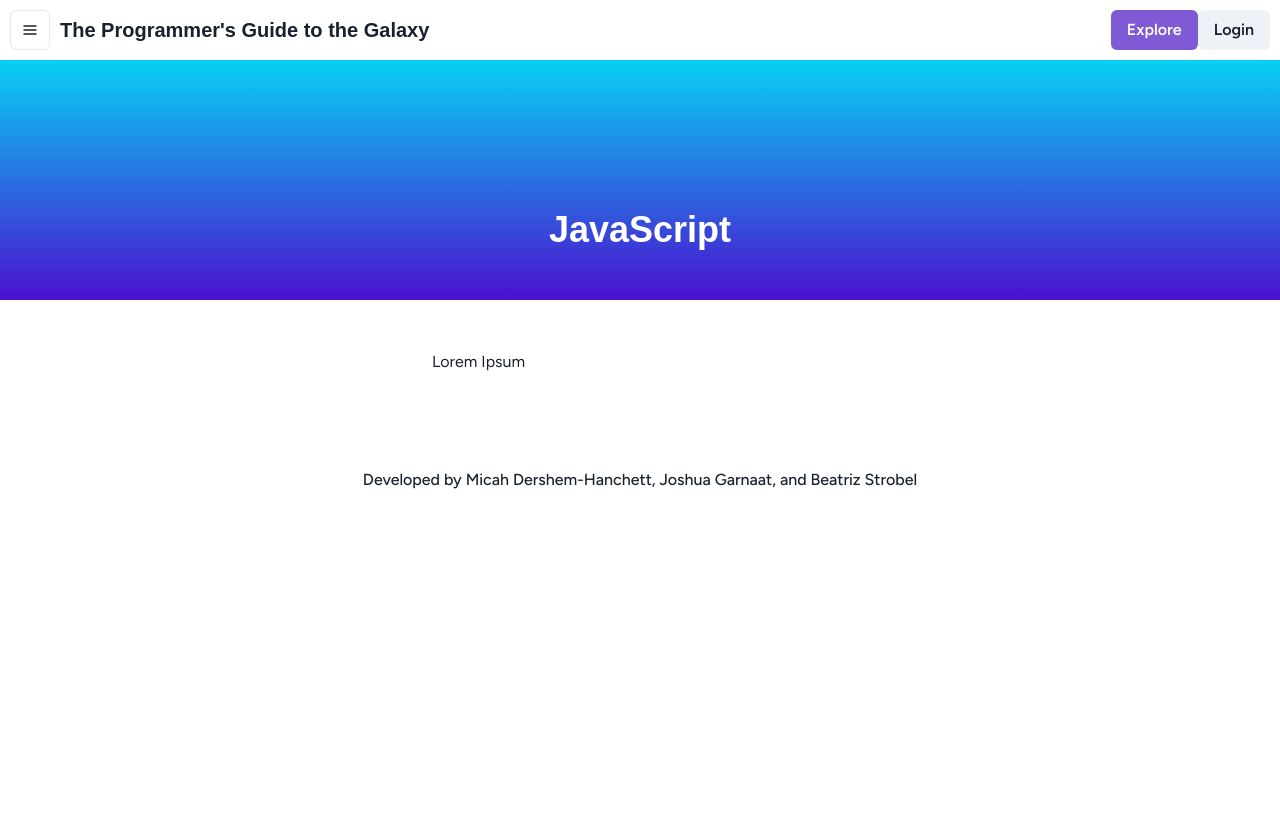
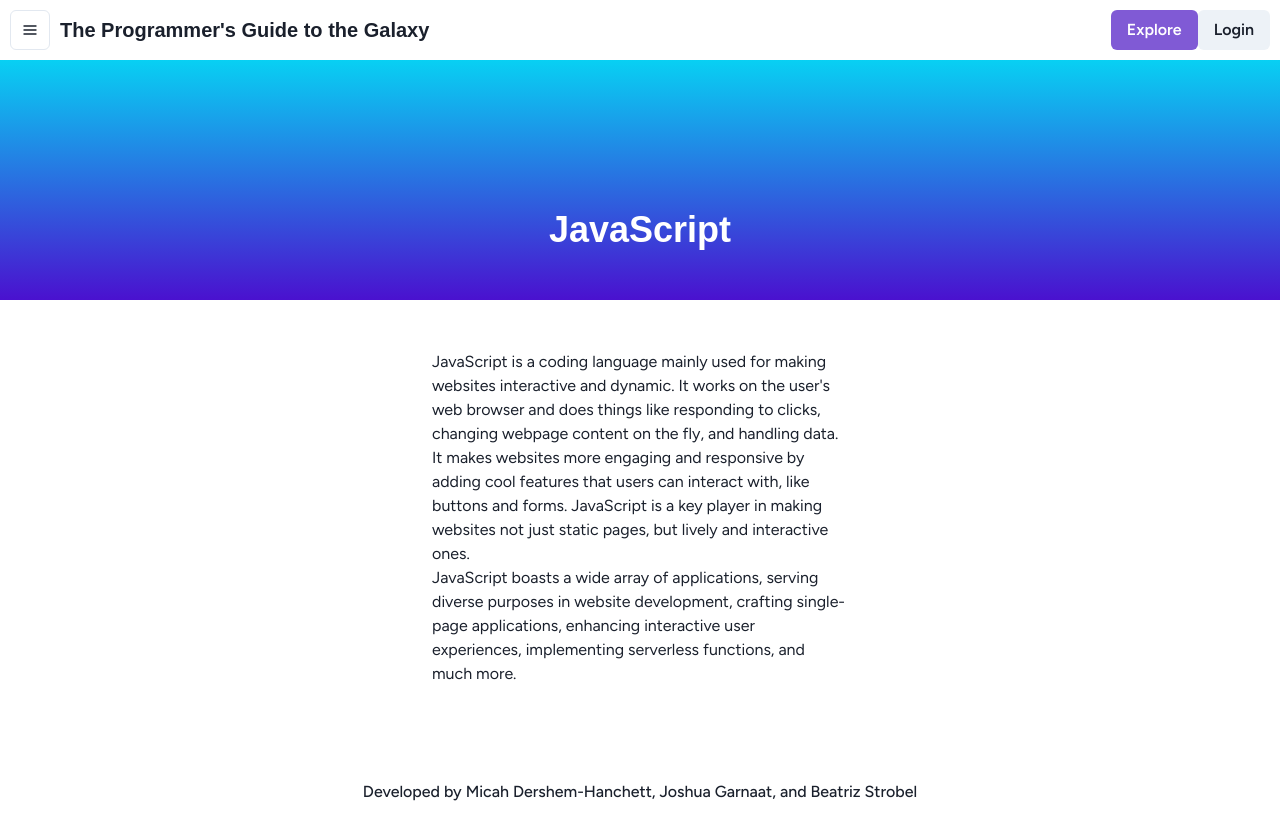
Before and after one commit to beastrobel/project3, a React (Vite) app in the folder client/: page /JavaScript in a window 1280 px wide. Shown: the top 840 px of the page. Before the commit the page ends 800 px from the top, so only its background shows below. Built offline with nearby package versions, Linux system fonts and the light colour scheme.

Commit message:
Renamed JSX page & added information to pages

```diff
--- a/client/src/pages/CSS.jsx
+++ b/client/src/pages/CSS.jsx
@@ -1,12 +1,11 @@
 import { Container, Box, Heading, Text } from "@chakra-ui/react";
 
-function CSS () {
-
+function CSS() {
   const boxStyles = {
     p: "10px",
-    }
+  };
 
-    return(
+  return (
     <Box as="section">
       <div className="hero-image">
         <div className="hero-text">
@@ -14,12 +13,24 @@ function CSS () {
         </div>
       </div>
       <Container maxWidth="md" py="50px">
-                <Text>Lorem Ipsum</Text>
+        <Text>
+          CSS, or Cascading Style Sheets, serves as the styling language in web
+          development. Its primary role is to enhance the visual aesthetics of
+          websites. CSS enables the precise control of HTML element appearance,
+          layout structuring, responsiveness to diverse devices, incorporation
+          of animations, and the establishment of modular and reusable styles.
+          Essentially, CSS collaborates with HTML and JavaScript to ensure the
+          creation of visually pleasing and well-designed web interfaces.
+        </Text>
+        <Text>
+          CSS finds widespread use in creating controlled effects and flash
+          animations, collaborating with dynamic web templates, optimizing
+          social media styling, and various other applications.
+        </Text>
       </Container>
-        <Box sx={boxStyles}>
+      <Box sx={boxStyles}></Box>
     </Box>
-        </Box>
-    )
+  );
 }
 
 export default CSS;
--- a/client/src/pages/HTML.jsx
+++ b/client/src/pages/HTML.jsx
@@ -1,12 +1,11 @@
 import { Container, Box, Heading, Text } from "@chakra-ui/react";
 
-function HTML () {
-
+function HTML() {
   const boxStyles = {
     p: "10px",
-    }
+  };
 
-    return(
+  return (
     <Box as="section">
       <div className="hero-image">
         <div className="hero-text">
@@ -14,12 +13,23 @@ function HTML () {
         </div>
       </div>
       <Container maxWidth="md" py="50px">
-                <Text>Lorem Ipsum</Text>
+        <Text>
+          HTML, or HyperText Markup Language, is the blueprint for web pages. It
+          helps organize and describe content on the internet. With HTML, a user
+          can structure text, create links, add images, and set up forms for
+          user input. It's the foundation of web development, working together
+          with CSS and JavaScript to make websites look good and interactive.
+        </Text>
+        <Text>
+          Given that HTML is inherently text-based, editing an HTML file is
+          easily done by opening it in programs such as Notepad++, Vi, or Visual
+          Studio Code. HTML serves as the foundational building block for any
+          online application.
+        </Text>
       </Container>
-        <Box sx={boxStyles}>
+      <Box sx={boxStyles}></Box>
     </Box>
-        </Box>
-    )
+  );
 }
 
 export default HTML;
--- a/client/src/pages/JavaScript.jsx
+++ b/client/src/pages/JavaScript.jsx
@@ -1,12 +1,11 @@
 import { Container, Box, Heading, Text } from "@chakra-ui/react";
 
-function JavaScript () {
-
+function JavaScript() {
   const boxStyles = {
     p: "10px",
-    }
+  };
 
-    return(
+  return (
     <Box as="section">
       <div className="hero-image">
         <div className="hero-text">
@@ -14,12 +13,25 @@ function JavaScript () {
         </div>
       </div>
       <Container maxWidth="md" py="50px">
-                <Text>Lorem Ipsum</Text>
+        <Text>
+          JavaScript is a coding language mainly used for making websites
+          interactive and dynamic. It works on the user's web browser and does
+          things like responding to clicks, changing webpage content on the fly,
+          and handling data. It makes websites more engaging and responsive by
+          adding cool features that users can interact with, like buttons and
+          forms. JavaScript is a key player in making websites not just static
+          pages, but lively and interactive ones.
+        </Text>
+        <Text>
+          JavaScript boasts a wide array of applications, serving diverse
+          purposes in website development, crafting single-page applications,
+          enhancing interactive user experiences, implementing serverless
+          functions, and much more.
+        </Text>
       </Container>
-        <Box sx={boxStyles}>
+      <Box sx={boxStyles}></Box>
     </Box>
-        </Box>
-    )
+  );
 }
 
 export default JavaScript;
--- a/client/src/pages/MySQL.jsx
+++ /dev/null
@@ -1,25 +0,0 @@
-import { Container, Box, Heading, Text } from "@chakra-ui/react";
-
-function MySQL () {
-
-    const boxStyles = {
-        p: "10px",
-    }
-
-    return(
-        <Box as="section">
-            <div className="hero-image">
-                <div className="hero-text">
-                    <Heading color="white">MySQL</Heading>
-                </div>
-            </div>
-            <Container maxWidth="md" py="50px">
-                <Text>Lorem Ipsum</Text>
-            </Container>
-        <Box sx={boxStyles}>
-        </Box>
-        </Box>
-    )
-}
-
-export default MySQL;
--- a/client/src/pages/React.jsx
+++ b/client/src/pages/React.jsx
@@ -1,12 +1,11 @@
 import { Container, Box, Heading, Text } from "@chakra-ui/react";
 
-function React () {
-
+function ReactComponent() {
   const boxStyles = {
     p: "10px",
-    }
+  };
 
-    return(
+  return (
     <Box as="section">
       <div className="hero-image">
         <div className="hero-text">
@@ -14,12 +13,24 @@ function React () {
         </div>
       </div>
       <Container maxWidth="md" py="50px">
-                <Text>Lorem Ipsum</Text>
+        <Text>
+          React is a JavaScript library for building user interfaces. Developed
+          by Facebook, React allows developers to create reusable UI components
+          that efficiently update and render in response to changes in data. It
+          follows a declarative approach, where developers describe how the UI
+          should look based on the application's state, and React takes care of
+          updating the DOM to match that state.
+        </Text>
+        <Text>
+          React is often used in conjunction with other libraries or frameworks
+          (such as Redux for state management) to build scalable and
+          maintainable applications. It's widely adopted in the development
+          community for creating dynamic and responsive user interfaces.
+        </Text>
       </Container>
-        <Box sx={boxStyles}>
+      <Box sx={boxStyles}></Box>
     </Box>
-        </Box>
-    )
+  );
 }
 
-export default React;
+export default ReactComponent;
```
Also changed, not shown: client/src/pages/SQL.jsx (added, +37 -0 lines). Lines whose indentation alone changed are shown as unchanged.
